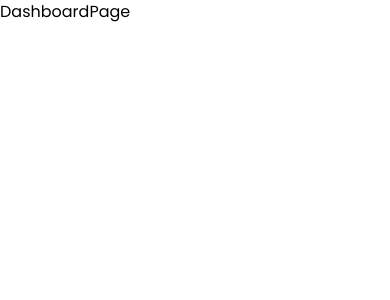
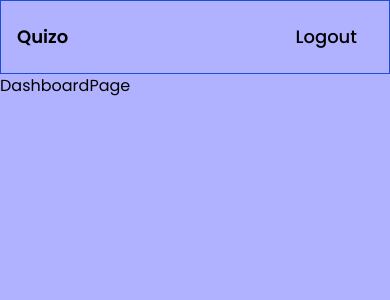
Before and after one commit to Hmalhotra004/quizo, a Next.js app: page /dashboard in a window 390 px wide. Shown: the top 300 px of the page. Built offline with nearby package versions, Linux system fonts and the light colour scheme.

Commit message:
navbar and logout

```diff
--- a/src/app/(auth)/log-in/page.tsx
+++ b/src/app/(auth)/log-in/page.tsx
@@ -138,7 +138,7 @@ const LoginPage = () => {
               </form>
             </Form>
             <div className="flex gap-2 justify-center text-sm mt-6 px-2 text-gray-500">
-              <div>Dont&apos; have an account</div>
+              <div>Don&apos;t have an account</div>
               <a
                 href="/sign-up"
                 className="underline cursor-pointer"
--- /dev/null
+++ b/src/app/(main)/layout.tsx
@@ -0,0 +1,14 @@
+import Navbar from "@/components/Navbar";
+
+interface HomeLayoutProps {
+  children: React.ReactNode;
+}
+
+export default function HomeLayout({ children }: HomeLayoutProps) {
+  return (
+    <section className="h-screen w-screen flex flex-col bg-blue-500">
+      <Navbar />
+      {children}
+    </section>
+  );
+}
--- /dev/null
+++ b/src/app/(main)/loading.tsx
@@ -0,0 +1,11 @@
+import Loader from "@/components/Loader";
+
+const loading = () => {
+  return (
+    <div className="flex justify-center items-center h-screen">
+      <Loader />
+    </div>
+  );
+};
+
+export default loading;
--- a/src/app/api/cleanup/route.ts
+++ /dev/null
@@ -1,21 +0,0 @@
-import db from "@/lib/db";
-import { NextResponse } from "next/server";
-
-export async function GET() {
-  try {
-    const now = new Date();
-    const deletedSessions = await db.session.deleteMany({
-      where: { expires: { lt: now } },
-    });
-
-    return NextResponse.json({
-      message: `✅ Deleted ${deletedSessions.count} expired sessions.`,
-    });
-  } catch (error) {
-    console.error("❌ Error deleting expired sessions:", error);
-    return NextResponse.json(
-      { error: "Error deleting expired sessions" },
-      { status: 500 }
-    );
-  }
-}
--- a/src/app/api/login/route.ts
+++ b/src/app/api/login/route.ts
@@ -26,17 +26,18 @@ export async function POST(req: NextRequest) {
 
     await db.session.deleteMany({
       where: {
-        userId: user.id,
         expires: { lt: new Date() },
       },
     });
+
+    // const expires = new Date(Date.now() + 1 * 60 * 1000);
+    const expires = new Date(Date.now() + 7 * 24 * 60 * 60 * 1000); // 7 days
 
     const sessionToken = await db.session.create({
       data: {
         sessionToken: uuidv4(),
         userId: user.id,
-        expires: new Date(Date.now() + 1 * 60 * 1000),
-        // expires: new Date(Date.now() + 7 * 24 * 60 * 60 * 1000),
+        expires,
       },
     });
 
@@ -58,7 +59,7 @@ export async function POST(req: NextRequest) {
       secure: process.env.NODE_ENV === "production",
       // sameSite: "strict",
       path: "/",
-      expires: sessionToken.expires,
+      expires,
     });
 
     response.cookies.set({
@@ -68,12 +69,12 @@ export async function POST(req: NextRequest) {
       secure: process.env.NODE_ENV === "production",
       // sameSite: "strict",
       path: "/",
-      expires: sessionToken.expires,
+      expires,
     });
 
     return response;
   } catch (err) {
-    console.error("REGISTRATION_ERROR", err);
-    return new NextResponse("error creating user", { status: 500 });
+    console.error("LOGIN_ERROR", err);
+    return new NextResponse("error login", { status: 500 });
   }
 }
--- /dev/null
+++ b/src/app/api/logout/route.ts
@@ -0,0 +1,31 @@
+"use server";
+import db from "@/lib/db";
+import { NextRequest, NextResponse } from "next/server";
+
+export async function DELETE(req: NextRequest) {
+  try {
+    const { session } = await req.json();
+
+    if (!session) return new NextResponse("missing info", { status: 400 });
+
+    const sessionId = await db.session.findUnique({
+      where: {
+        sessionToken: session,
+      },
+    });
+
+    if (!sessionId)
+      return new NextResponse("Session doesnt exists", { status: 404 });
+
+    await db.session.delete({
+      where: {
+        sessionToken: session,
+      },
+    });
+
+    return NextResponse.json({ status: 200 });
+  } catch (err) {
+    console.error("LOGOUT_ERROR", err);
+    return new NextResponse("error logout", { status: 500 });
+  }
+}
--- a/src/app/globals.css
+++ b/src/app/globals.css
@@ -1,10 +1,6 @@
 @tailwind base;
 @tailwind components;
 @tailwind utilities;
-
-body {
-  font-family: Arial, Helvetica, sans-serif;
-}
 
 @layer base {
   :root {
--- /dev/null
+++ b/src/components/Navbar.tsx
@@ -0,0 +1,52 @@
+"use client";
+import { Button } from "@/components/ui/button";
+import axios from "axios";
+import Cookie from "js-cookie";
+import { useRouter } from "next/navigation";
+import { useState } from "react";
+
+  const Navbar = () => {
+  const session = Cookie.get("quizoSession");
+  const router = useRouter();
+  const [loading, setLoading] = useState(false);
+
+  async function logout() {
+    setLoading(true);
+    try {
+      const response = await axios.delete("/api/logout", {
+        data: {
+          session,
+        },
+      });
+      if (response.status === 200) {
+        Cookie.remove("quizoUser");
+        Cookie.remove("quizoSession");
+        router.refresh();
+        setLoading(false);
+      }
+    } catch (err) {
+      if (axios.isAxiosError(err) && err.response?.status === 404) {
+        Cookie.remove("quizoUser");
+        Cookie.remove("quizoSession");
+        router.refresh();
+        setLoading(false);
+      }
+    }
+  }
+
+  return (
+    <div className="sticky flex items-center p-4 border border-blue-700">
+      <h2 className="font-semibold sm:text-xl max-sm:text-lg">Quizo</h2>
+      <Button
+        variant="ghost"
+        className="ml-auto sm:text-xl max-sm:text-lg"
+        onClick={logout}
+        disabled={loading}
+      >
+        Logout
+      </Button>
+    </div>
+  );
+};
+
+export default Navbar;
--- a/tailwind.config.ts
+++ b/tailwind.config.ts
@@ -10,15 +10,27 @@ export default {
   theme: {
     extend: {
       colors: {
-  			background: 'var(--background)',
-  			foreground: 'var(--foreground)'
+        "blue-500": "#B1B2FF",
+        "blue-400": "#AAC4FF",
+        "blue-200": "#D2DAFF",
+        "blue-100": "#EEF1FF",
+        background: "var(--background)",
+        foreground: "var(--foreground)",
       },
       borderRadius: {
-  			lg: 'var(--radius)',
-  			md: 'calc(var(--radius) - 2px)',
-  			sm: 'calc(var(--radius) - 4px)'
-  		}
-  	}
+        lg: "var(--radius)",
+        md: "calc(var(--radius) - 2px)",
+        sm: "calc(var(--radius) - 4px)",
+      },
+      screens: {
+        xs: "375px",
+        sm: "640px",
+        md: "768px",
+        lg: "1024px",
+        xl: "1280px",
+        "2xl": "1536px",
+      },
+    },
   },
   plugins: [require("tailwindcss-animate")],
 } satisfies Config;
```
Also changed, not shown: src/scripts/cleanupSessions.ts (deleted, +0 -22 lines), 1 other file (tests, documents, lock files or other folders). Lines whose indentation alone changed are shown as unchanged.
